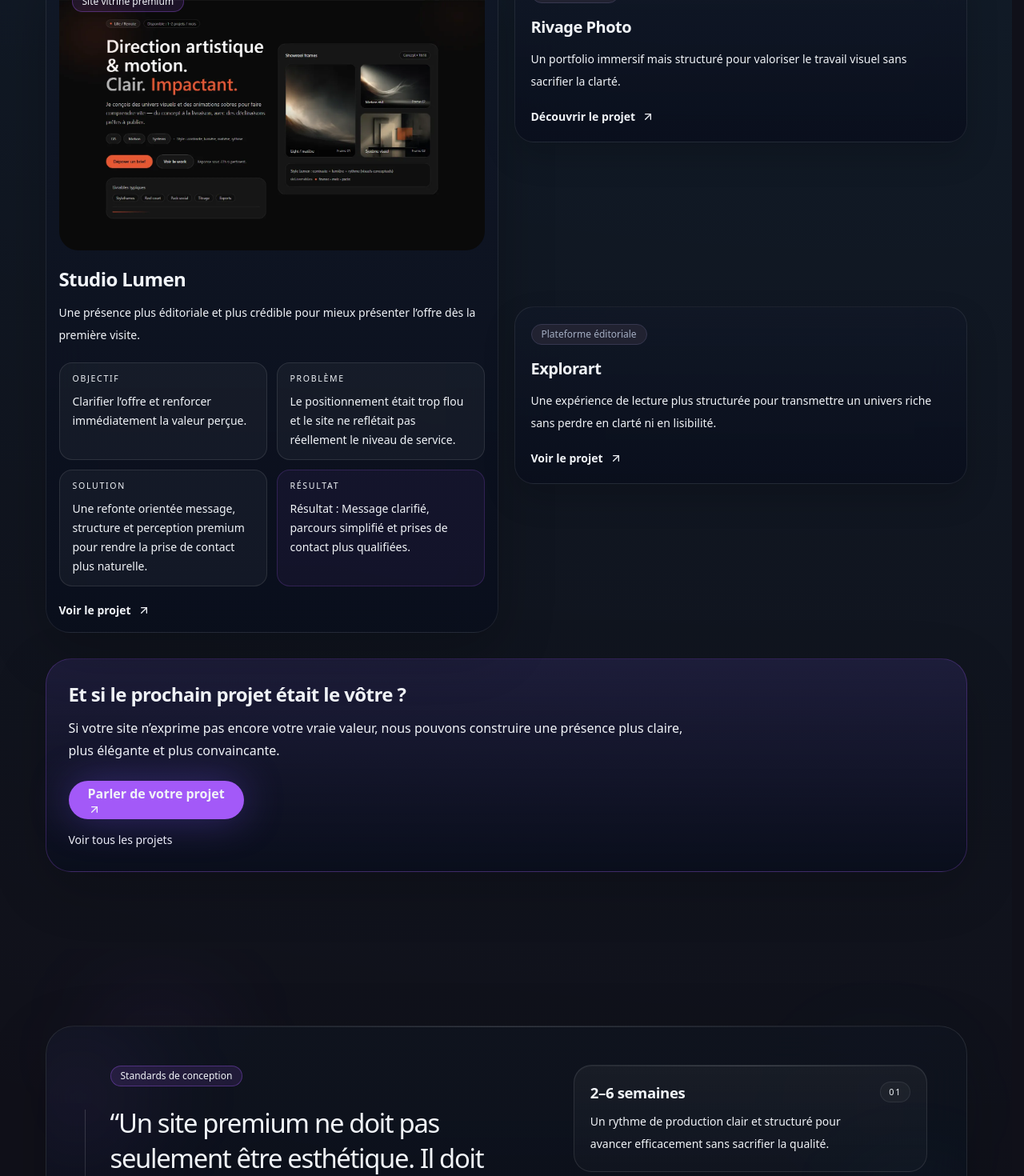
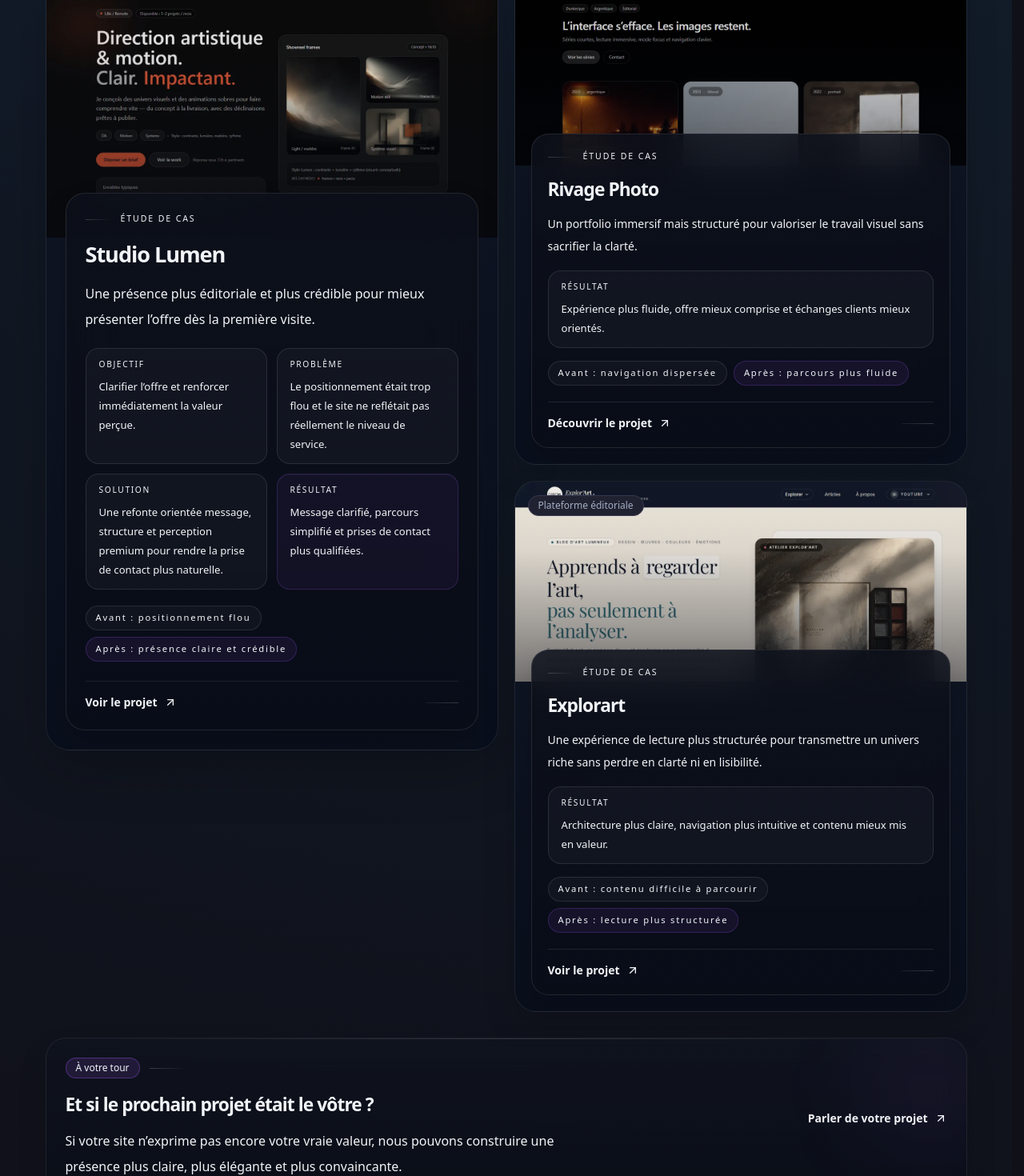
Before and after one commit to stephanievanoverberghe/alchimiste-creations-studio, a Next.js app: page / in a window 1280 px wide. Shown: the part 5140-6610 px from the top of the page at 80% size. Built offline with nearby package versions, Linux system fonts and the light colour scheme.

Commit message:
style: ajust style portfolio preview

```diff
--- a/src/components/marketing/portfolio-preview/FeaturedProjectCard.tsx
+++ b/src/components/marketing/portfolio-preview/FeaturedProjectCard.tsx
@@ -3,6 +3,7 @@ import Link from 'next/link';
 import { ArrowUpRight } from 'lucide-react';
 
 import { Badge } from '@/components/ui';
+import { cn } from '@/lib/utils/cn';
 import type { PortfolioPreviewProjectItem } from '@/domain/portfolio/types';
 
 type FeaturedProjectCardProps = {
@@ -12,8 +13,21 @@ type FeaturedProjectCardProps = {
 export function FeaturedProjectCard({ project }: FeaturedProjectCardProps) {
   return (
     <Link href={project.href} className="group block">
-      <article className="relative overflow-hidden rounded-[1.9rem] border border-white/8 bg-[linear-gradient(180deg,rgba(17,24,39,0.78),rgba(9,14,28,0.84))] p-4 shadow-[0_20px_70px_rgba(0,0,0,0.22)] backdrop-blur-xl transition-all duration-300 ease-out md:hover:-translate-y-0.5">
-        <div className="relative h-72 overflow-hidden rounded-3xl sm:h-85">
+      <article className="relative overflow-hidden rounded-[1.9rem] border border-white/8 bg-[linear-gradient(180deg,rgba(17,24,39,0.78),rgba(9,14,28,0.84))] shadow-[0_20px_70px_rgba(0,0,0,0.22)] backdrop-blur-xl transition-all duration-300 ease-out md:hover:-translate-y-0.5 md:hover:shadow-[0_30px_90px_rgba(80,80,255,0.15)]">
+        <div
+          aria-hidden="true"
+          className="pointer-events-none absolute inset-0 opacity-0 transition-opacity duration-300 md:group-hover:opacity-100"
+        >
+          <div className="absolute inset-0 rounded-[1.9rem] ring-1 ring-primary/30" />
+        </div>
+
+        <div aria-hidden="true" className="pointer-events-none absolute inset-0">
+          <div className="absolute inset-x-0 top-0 h-28 bg-[linear-gradient(180deg,rgba(255,255,255,0.05),transparent)]" />
+          <div className="absolute -left-12 top-0 h-40 w-40 rounded-full bg-primary/10 blur-3xl transition-opacity duration-300 md:group-hover:opacity-100" />
+          <div className="absolute right-0 top-0 h-40 w-40 rounded-full bg-accent/10 blur-3xl" />
+        </div>
+
+        <div className="relative h-72.5 overflow-hidden sm:h-85">
           <Image
             src={project.image.src}
             alt={project.image.alt}
@@ -21,27 +35,55 @@ export function FeaturedProjectCard({ project }: FeaturedProjectCardProps) {
             height={1000}
             className="h-full w-full object-cover object-top transition-transform duration-700 ease-out md:group-hover:scale-[1.04]"
           />
-          <div className="absolute left-4 top-4 z-10 flex items-center gap-2">
+          <div className="absolute inset-0 bg-[linear-gradient(180deg,rgba(8,10,18,0.04)_0%,rgba(8,10,18,0.12)_34%,rgba(8,10,18,0.58)_100%)]" />
+
+          <div className="pointer-events-none absolute left-4 top-4 z-10 flex items-center gap-2">
             <Badge variant="primary">{project.category}</Badge>
+            <span className="inline-flex items-center rounded-full border border-white/10 bg-black/20 px-3 py-1 text-[0.64rem] font-medium uppercase tracking-[0.18em] text-white/75 backdrop-blur-md">
+              Projet signature
+            </span>
           </div>
         </div>
 
-        <h3 className="mt-5 text-2xl font-semibold tracking-tight text-foreground">
+        <div className="relative z-10 px-5 pb-5 sm:px-6 sm:pb-6">
+          <div className="-mt-14 rounded-3xl border border-white/10 bg-[linear-gradient(180deg,rgba(12,16,26,0.86),rgba(9,13,24,0.97))] p-5 shadow-[0_18px_34px_rgba(0,0,0,0.18)] backdrop-blur-xl sm:p-6">
+            <div className="flex items-center gap-3">
+              <span className="h-px w-8 bg-[linear-gradient(90deg,rgba(255,255,255,0.18),transparent)]" />
+              <p className="text-[0.66rem] font-medium uppercase tracking-[0.18em] text-foreground/38">
+                Étude de cas
+              </p>
+            </div>
+
+            <h3 className="mt-4 text-[1.4rem] font-semibold tracking-[-0.04em] text-foreground sm:text-[1.7rem]">
               {project.title}
             </h3>
-        <p className="mt-3 text-sm leading-7 text-muted-foreground">{project.description}</p>
+
+            <p className="mt-3 max-w-[48ch] text-sm leading-7 text-muted-foreground sm:text-base sm:leading-8">
+              {project.description}
+            </p>
 
             <div className="mt-5 grid gap-3 sm:grid-cols-2">
               <MiniCaseCard label="Objectif" value={project.objective} />
               <MiniCaseCard label="Problème" value={project.problem} />
               <MiniCaseCard label="Solution" value={project.solution} />
-          <MiniCaseCard label="Résultat" value={project.result} highlight />
+              <MiniCaseCard label="Résultat" value={stripLabel(project.result)} highlight />
             </div>
 
-        <span className="mt-5 inline-flex items-center gap-2 text-sm font-semibold text-foreground">
+            <div className="mt-5 flex flex-wrap gap-2">
+              <BeforeAfterPill>{project.beforeLabel}</BeforeAfterPill>
+              <BeforeAfterPill highlight>{project.afterLabel}</BeforeAfterPill>
+            </div>
+
+            <div className="mt-6 flex items-center justify-between gap-3 border-t border-white/8 pt-4">
+              <span className="inline-flex items-center gap-2 text-sm font-semibold text-foreground transition-transform duration-300 ease-out md:group-hover:translate-x-0.5">
                 {project.ctaLabel}
-          <ArrowUpRight className="h-4 w-4 transition-transform duration-300 md:group-hover:translate-x-0.5 md:group-hover:-translate-y-0.5" />
+                <ArrowUpRight className="h-4 w-4 transition-transform duration-300 ease-out md:group-hover:translate-x-0.5 md:group-hover:-translate-y-0.5" />
               </span>
+
+              <span className="h-px w-10 bg-[linear-gradient(90deg,rgba(255,255,255,0.06),rgba(255,255,255,0.18))]" />
+            </div>
+          </div>
+        </div>
       </article>
     </Link>
   );
@@ -56,16 +98,43 @@ type MiniCaseCardProps = {
 function MiniCaseCard({ label, value, highlight = false }: MiniCaseCardProps) {
   return (
     <div
-      className={
+      className={cn(
+        'rounded-2xl border px-4 py-3',
         highlight
-          ? 'rounded-2xl border border-primary/20 bg-primary/6 px-4 py-3'
-          : 'rounded-2xl border border-white/10 bg-white/4 px-4 py-3'
-      }
+          ? 'border-primary/20 bg-primary/6 shadow-[inset_0_1px_0_rgba(255,255,255,0.04)]'
+          : 'border-white/10 bg-white/3',
+      )}
     >
-      <p className="text-[0.66rem] font-medium uppercase tracking-[0.16em] text-foreground/45">
+      <p className="text-[0.64rem] font-medium uppercase tracking-[0.16em] text-foreground/45">
         {label}
       </p>
-      <p className="mt-2 text-sm leading-6 text-muted-foreground">{value}</p>
+      <p className="mt-2 text-xs leading-6 text-muted-foreground sm:text-[0.82rem] sm:leading-6">
+        {value}
+      </p>
     </div>
   );
 }
+
+type BeforeAfterPillProps = {
+  children: React.ReactNode;
+  highlight?: boolean;
+};
+
+function BeforeAfterPill({ children, highlight = false }: BeforeAfterPillProps) {
+  return (
+    <span
+      className={cn(
+        'inline-flex items-center rounded-full border px-3 py-1.5 text-[0.7rem] font-medium tracking-[0.16em]',
+        highlight
+          ? 'border-primary/22 bg-primary/8 text-foreground'
+          : 'border-white/10 bg-white/3 text-foreground/72',
+      )}
+    >
+      {children}
+    </span>
+  );
+}
+
+function stripLabel(value: string) {
+  return value.replace(/^(Contexte|Résultat|Impact)\s*:\s*/i, '');
+}
--- a/src/components/marketing/portfolio-preview/PortfolioCalloutCard.tsx
+++ b/src/components/marketing/portfolio-preview/PortfolioCalloutCard.tsx
@@ -1,7 +1,7 @@
 import Link from 'next/link';
 import { ArrowUpRight } from 'lucide-react';
 
-import { Button } from '@/components/ui';
+import { Badge } from '@/components/ui';
 
 type PortfolioCalloutCardProps = {
   title: string;
@@ -17,22 +17,48 @@ export function PortfolioCalloutCard({
   ctaLabel,
 }: PortfolioCalloutCardProps) {
   return (
-    <div className="mt-8 rounded-4xl border border-primary/25 bg-[linear-gradient(180deg,rgba(124,92,255,0.12),rgba(9,14,28,0.86))] p-7 shadow-[0_20px_70px_rgba(0,0,0,0.18)]">
-      <h3 className="text-2xl font-semibold tracking-tight text-foreground">{title}</h3>
-      <p className="mt-3 max-w-3xl text-sm leading-7 text-muted-foreground sm:text-base">
-        {description}
-      </p>
-      <div className="mt-6">
-        <Button href={href} size="lg" className="inline-flex items-center gap-2">
-          {ctaLabel}
-          <ArrowUpRight className="h-4 w-4" />
-        </Button>
-      </div>
+    <div className="mt-8">
       <Link
-        href="/portfolio"
-        className="mt-4 inline-flex text-sm text-muted-foreground hover:text-foreground"
+        href={href}
+        className="group relative block overflow-hidden rounded-[1.6rem] border border-white/8 bg-[linear-gradient(180deg,rgba(15,19,30,0.82),rgba(10,14,24,0.96))] px-5 py-5 shadow-[0_18px_38px_rgba(0,0,0,0.12)] backdrop-blur-xl transition-all duration-300 ease-out focus-visible:outline-none focus-visible:ring-2 focus-visible:ring-[hsl(var(--ring))] focus-visible:ring-offset-2 focus-visible:ring-offset-bg sm:px-6 sm:py-6 md:hover:border-primary/22 md:hover:shadow-[0_28px_58px_rgba(54,54,130,0.16)]"
       >
-        Voir tous les projets
+        <div
+          aria-hidden="true"
+          className="pointer-events-none absolute inset-0 opacity-0 transition-opacity duration-300 md:group-hover:opacity-100"
+        >
+          <div className="absolute inset-0 rounded-[1.6rem] ring-1 ring-primary/14" />
+        </div>
+
+        <div
+          aria-hidden="true"
+          className="pointer-events-none absolute -right-4 top-0 h-32 w-32 rounded-full bg-primary/10 blur-3xl"
+        />
+        <div
+          aria-hidden="true"
+          className="pointer-events-none absolute left-0 top-0 h-px w-full bg-[linear-gradient(90deg,transparent,rgba(255,255,255,0.14),transparent)]"
+        />
+
+        <div className="relative z-10 flex flex-col gap-4 md:flex-row md:items-center md:justify-between">
+          <div className="max-w-2xl">
+            <div className="flex items-center gap-3">
+              <Badge variant="primary">À votre tour</Badge>
+              <span className="hidden h-px w-12 bg-[linear-gradient(90deg,rgba(255,255,255,0.18),transparent)] sm:block" />
+            </div>
+
+            <h3 className="mt-4 text-[1.24rem] font-semibold tracking-[-0.04em] text-foreground sm:text-[1.42rem]">
+              {title}
+            </h3>
+
+            <p className="mt-3 text-sm leading-7 text-muted-foreground transition-colors duration-300 md:group-hover:text-text sm:text-base sm:leading-8">
+              {description}
+            </p>
+          </div>
+
+          <div className="inline-flex items-center gap-2 text-sm font-semibold text-foreground transition-transform duration-300 ease-out md:group-hover:translate-x-0.5">
+            {ctaLabel}
+            <ArrowUpRight className="h-4 w-4 transition-transform duration-300 ease-out md:group-hover:translate-x-0.5 md:group-hover:-translate-y-0.5" />
+          </div>
+        </div>
       </Link>
     </div>
   );
--- a/src/components/marketing/portfolio-preview/SecondaryProjectCard.tsx
+++ b/src/components/marketing/portfolio-preview/SecondaryProjectCard.tsx
@@ -1,7 +1,9 @@
 import Link from 'next/link';
+import Image from 'next/image';
 import { ArrowUpRight } from 'lucide-react';
 
 import { Badge } from '@/components/ui';
+import { cn } from '@/lib/utils/cn';
 import type { PortfolioPreviewProjectItem } from '@/domain/portfolio/types';
 
 type SecondaryProjectCardProps = {
@@ -11,17 +13,101 @@ type SecondaryProjectCardProps = {
 export function SecondaryProjectCard({ project }: SecondaryProjectCardProps) {
   return (
     <Link href={project.href} className="group block">
-      <article className="rounded-3xl border border-white/8 bg-[linear-gradient(180deg,rgba(17,24,39,0.74),rgba(9,14,28,0.86))] p-5 shadow-[0_18px_40px_rgba(0,0,0,0.16)] backdrop-blur-xl transition-all duration-300 md:hover:-translate-y-0.5">
-        <Badge variant="default">{project.category}</Badge>
-        <h3 className="mt-4 text-xl font-semibold tracking-tight text-foreground">
-          {project.title}
-        </h3>
-        <p className="mt-3 text-sm leading-7 text-muted-foreground">{project.description}</p>
-        <span className="mt-5 inline-flex items-center gap-2 text-sm font-semibold text-foreground">
-          {project.ctaLabel}
-          <ArrowUpRight className="h-4 w-4 transition-transform duration-300 md:group-hover:translate-x-0.5 md:group-hover:-translate-y-0.5" />
-        </span>
+      <article className="relative overflow-hidden rounded-[1.7rem] border border-white/8 bg-[linear-gradient(180deg,rgba(17,24,39,0.74),rgba(9,14,28,0.84))] shadow-[0_18px_40px_rgba(0,0,0,0.16)] backdrop-blur-xl transition-all duration-300 ease-out md:hover:-translate-y-0.5 md:hover:shadow-[0_28px_56px_rgba(80,80,255,0.12)]">
+        <div
+          aria-hidden="true"
+          className="pointer-events-none absolute inset-0 opacity-0 transition-opacity duration-300 md:group-hover:opacity-100"
+        >
+          <div className="absolute inset-0 rounded-[1.7rem] ring-1 ring-primary/25" />
+        </div>
+
+        <div aria-hidden="true" className="pointer-events-none absolute inset-0">
+          <div className="absolute inset-x-0 top-0 h-24 bg-[linear-gradient(180deg,rgba(255,255,255,0.05),transparent)]" />
+          <div className="absolute -left-10 top-0 h-32 w-32 rounded-full bg-primary/8 blur-3xl transition-opacity duration-300 md:group-hover:opacity-100" />
+        </div>
+
+        <div className="relative h-55 overflow-hidden sm:h-62.5">
+          <Image
+            src={project.image.src}
+            alt={project.image.alt}
+            width={1200}
+            height={900}
+            className="h-full w-full object-cover object-top transition-transform duration-700 ease-out md:group-hover:scale-[1.04]"
+          />
+
+          <div className="absolute inset-0 bg-[linear-gradient(180deg,rgba(8,10,18,0.03)_0%,rgba(8,10,18,0.10)_34%,rgba(8,10,18,0.54)_100%)]" />
+
+          <div className="pointer-events-none absolute left-4 top-4 z-10">
+            <Badge variant="default">{project.category}</Badge>
+          </div>
+        </div>
+
+        <div className="relative z-10 px-4 pb-4 sm:px-5 sm:pb-5">
+          <div className="-mt-10 rounded-[1.35rem] border border-white/10 bg-[linear-gradient(180deg,rgba(12,16,26,0.84),rgba(9,13,24,0.97))] p-5 shadow-[0_18px_34px_rgba(0,0,0,0.18)] backdrop-blur-xl">
+            <div className="flex items-center gap-3">
+              <span className="h-px w-8 bg-[linear-gradient(90deg,rgba(255,255,255,0.18),transparent)]" />
+              <p className="text-[0.66rem] font-medium uppercase tracking-[0.18em] text-foreground/38">
+                Étude de cas
+              </p>
+            </div>
+
+            <h3 className="mt-4 text-[1.24rem] font-semibold tracking-[-0.04em] text-foreground sm:text-[1.42rem]">
+              {project.title}
+            </h3>
+
+            <p className="mt-3 text-sm leading-7 text-muted-foreground transition-colors duration-300 md:group-hover:text-text">
+              {project.description}
+            </p>
+
+            <div className="mt-4 rounded-2xl border border-white/10 bg-white/3 px-4 py-3">
+              <p className="text-[0.64rem] font-medium uppercase tracking-[0.16em] text-foreground/50">
+                Résultat
+              </p>
+              <p className="mt-2 text-xs leading-6 text-muted-foreground sm:text-[0.82rem] sm:leading-6">
+                {stripLabel(project.result)}
+              </p>
+            </div>
+
+            <div className="mt-4 flex flex-wrap gap-2">
+              <BeforeAfterPill>{project.beforeLabel}</BeforeAfterPill>
+              <BeforeAfterPill highlight>{project.afterLabel}</BeforeAfterPill>
+            </div>
+
+            <div className="mt-5 flex items-center justify-between gap-3 border-t border-white/10 pt-4">
+              <span className="inline-flex items-center gap-2 text-sm font-semibold text-foreground transition-transform duration-300 ease-out md:group-hover:translate-x-0.5">
+                {project.ctaLabel}
+                <ArrowUpRight className="h-4 w-4 transition-transform duration-300 ease-out md:group-hover:translate-x-0.5 md:group-hover:-translate-y-0.5" />
+              </span>
+
+              <span className="h-px w-10 bg-[linear-gradient(90deg,rgba(255,255,255,0.06),rgba(255,255,255,0.18))]" />
+            </div>
+          </div>
+        </div>
       </article>
     </Link>
   );
 }
+
+type BeforeAfterPillProps = {
+  children: React.ReactNode;
+  highlight?: boolean;
+};
+
+function BeforeAfterPill({ children, highlight = false }: BeforeAfterPillProps) {
+  return (
+    <span
+      className={cn(
+        'inline-flex items-center rounded-full border px-3 py-1.5 text-[0.7rem] font-medium tracking-[0.16em]',
+        highlight
+          ? 'border-primary/22 bg-primary/8 text-foreground'
+          : 'border-white/10 bg-white/3 text-foreground/72',
+      )}
+    >
+      {children}
+    </span>
+  );
+}
+
+function stripLabel(value: string) {
+  return value.replace(/^(Contexte|Résultat|Impact)\s*:\s*/i, '');
+}
```
Lines whose indentation alone changed are shown as unchanged.
